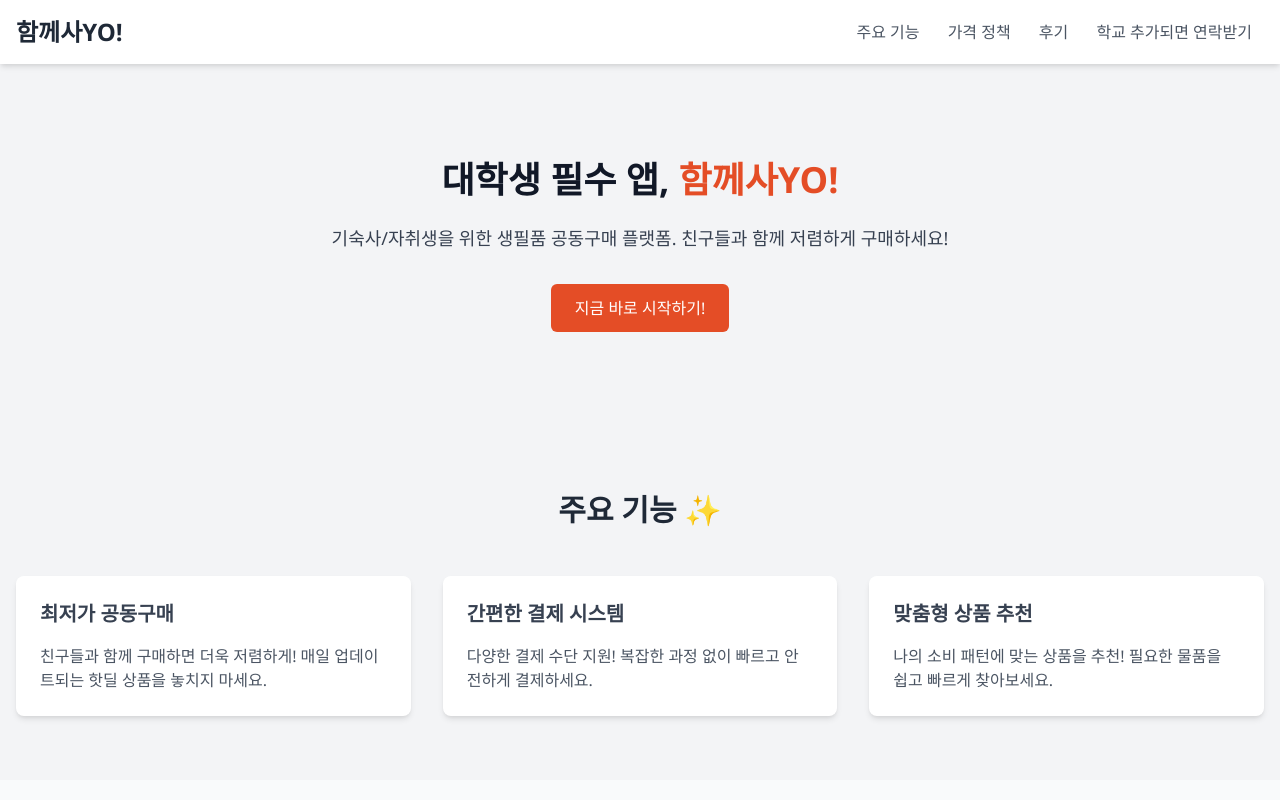
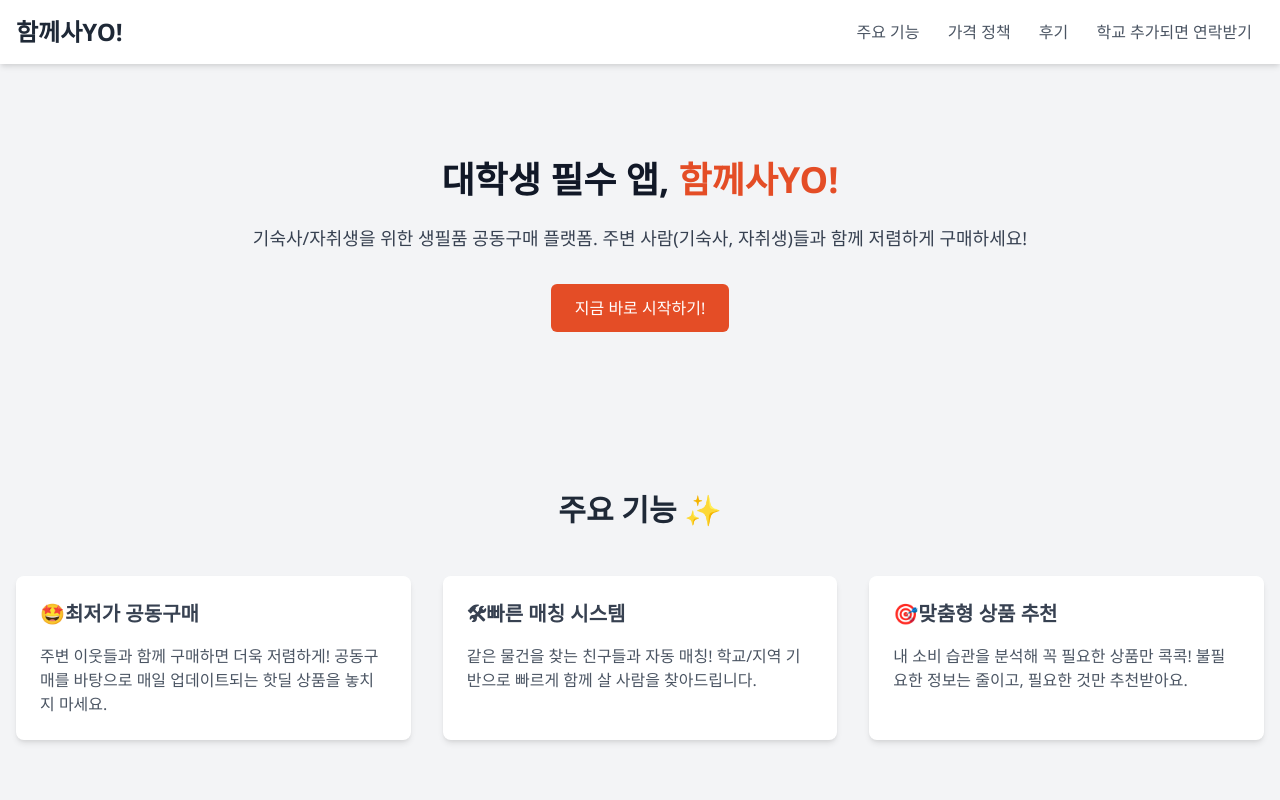
Before and after one commit to Youngwave1128/togetherbuy, a plain HTML site: page index.html in a window 1280 px wide. Shown: the top 800 px of the page. Drawn offline with nearby package versions, Linux system fonts and the light colour scheme.

Commit message:
Update index.html

```diff
--- a/index.html
+++ b/index.html
@@ -108,7 +108,7 @@
   <section id="hero" class="bg-gradient-to-r from-orange-100 to-yellow-50 py-24">
     <div class="container mx-auto px-4 text-center">
       <h1 class="text-4xl font-extrabold text-gray-900 mb-6 slide-in-left">대학생 필수 앱, <span class="highlight">함께사YO!</span></h1>
-      <p class="text-lg text-gray-700 mb-8 slide-in-right">기숙사/자취생을 위한 생필품 공동구매 플랫폼. 친구들과 함께 저렴하게 구매하세요!</p>
+      <p class="text-lg text-gray-700 mb-8 slide-in-right">기숙사/자취생을 위한 생필품 공동구매 플랫폼. 주변 사람(기숙사, 자취생)들과 함께 저렴하게 구매하세요!</p>
       <a href="#contact" class="btn-primary hover-scale inline-block">지금 바로 시작하기!</a>
     </div>
   </section>
@@ -119,16 +119,16 @@
       <h2 class="text-3xl font-semibold text-center text-gray-800 mb-12 fade-in">주요 기능 ✨</h2>
       <div class="grid grid-cols-1 md:grid-cols-3 gap-8">
         <div class="bg-white rounded-lg shadow-md p-6 hover-scale fade-in">
-          <h3 class="text-xl font-semibold text-gray-700 mb-4">최저가 공동구매</h3>
-          <p class="text-gray-600">친구들과 함께 구매하면 더욱 저렴하게! 매일 업데이트되는 핫딜 상품을 놓치지 마세요.</p>
+          <h3 class="text-xl font-semibold text-gray-700 mb-4">🤩최저가 공동구매</h3>
+          <p class="text-gray-600">주변 이웃들과 함께 구매하면 더욱 저렴하게! 공동구매를 바탕으로 매일 업데이트되는 핫딜 상품을 놓치지 마세요.</p>
         </div>
         <div class="bg-white rounded-lg shadow-md p-6 hover-scale fade-in">
-          <h3 class="text-xl font-semibold text-gray-700 mb-4">간편한 결제 시스템</h3>
-          <p class="text-gray-600">다양한 결제 수단 지원! 복잡한 과정 없이 빠르고 안전하게 결제하세요.</p>
+          <h3 class="text-xl font-semibold text-gray-700 mb-4">🛠빠른 매칭 시스템</h3>
+          <p class="text-gray-600">같은 물건을 찾는 친구들과 자동 매칭! 학교/지역 기반으로 빠르게 함께 살 사람을 찾아드립니다.</p>
         </div>
         <div class="bg-white rounded-lg shadow-md p-6 hover-scale fade-in">
-          <h3 class="text-xl font-semibold text-gray-700 mb-4">맞춤형 상품 추천</h3>
-          <p class="text-gray-600">나의 소비 패턴에 맞는 상품을 추천! 필요한 물품을 쉽고 빠르게 찾아보세요.</p>
+          <h3 class="text-xl font-semibold text-gray-700 mb-4">🎯맞춤형 상품 추천</h3>
+          <p class="text-gray-600">내 소비 습관을 분석해 꼭 필요한 상품만 콕콕! 불필요한 정보는 줄이고, 필요한 것만 추천받아요.</p>
         </div>
       </div>
     </div>
```
